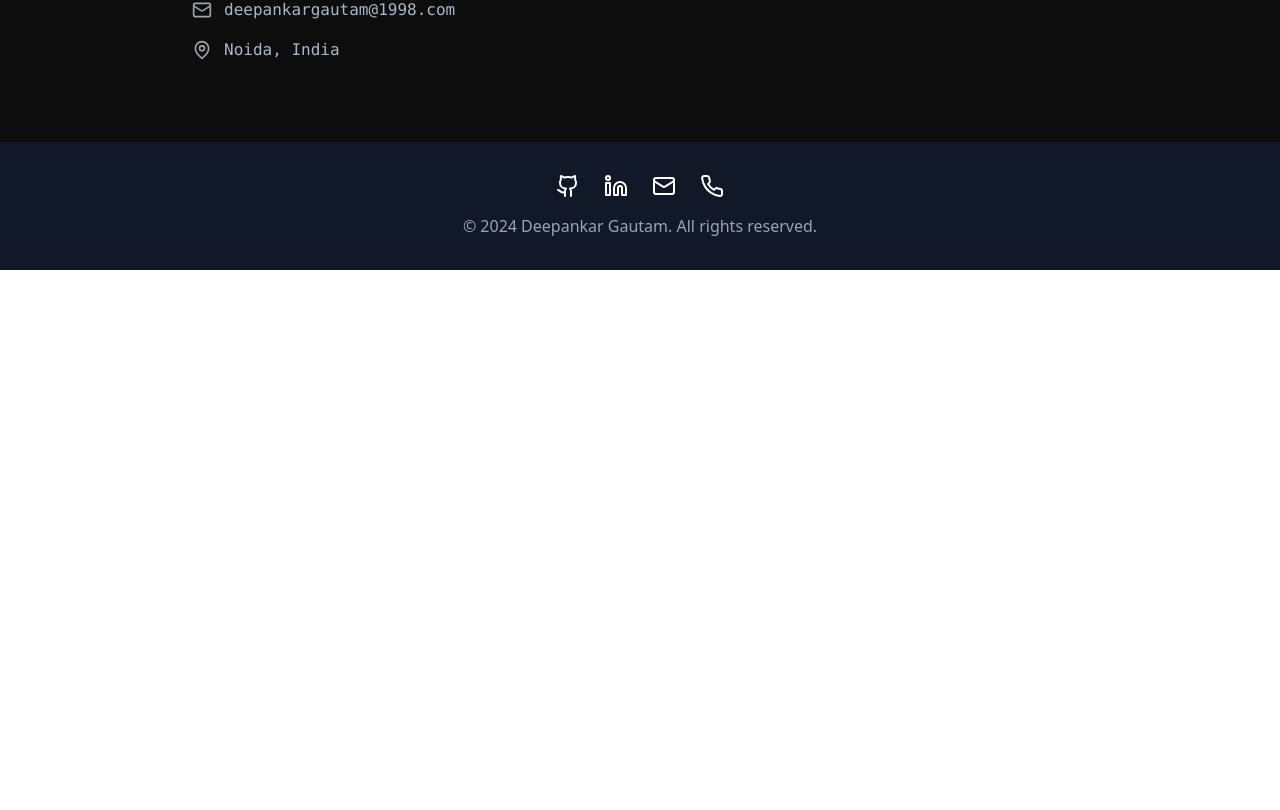
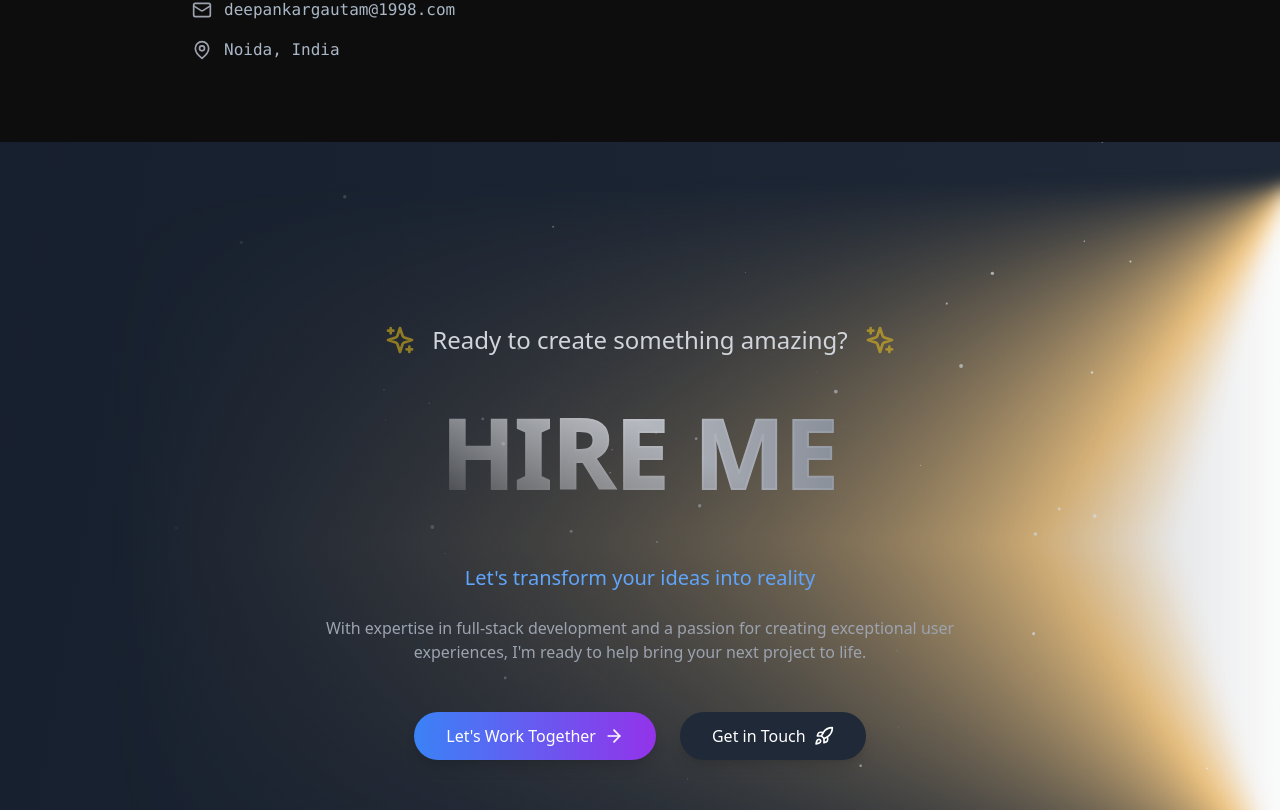
Before and after one commit to deepankargautam/Deepankar_Gautam_Portfolio, a React (Vite) app: page / in a window 1280 px wide. Shown: the part 6290-7100 px from the top of the page. Before the commit the page ends 6560 px from the top, so only its background shows below. Built offline with nearby package versions, Linux system fonts and the light colour scheme.

Commit message:
hire me section added

```diff
--- a/src/App.tsx
+++ b/src/App.tsx
@@ -8,6 +8,7 @@ import Education from "./components/Education";
 import Contact from "./components/Contact";
 import Works from "./components/Works";
 import ChatBot from './components/ChatBot';
+import Hire from './components/Hire';
 function App() {
   const [menuOpen, setMenuOpen] = useState(false);
 
@@ -78,6 +79,7 @@ function App() {
         <Works />
         <Education />
         <Contact />
+        <Hire />
         <div className="fixed bottom-4 right-4 z-50">
         <ChatBot />
       </div>
--- /dev/null
+++ b/src/components/Hire.tsx
@@ -0,0 +1,174 @@
+import React, { useEffect, useRef } from 'react';
+import { motion } from 'framer-motion';
+import { Sparkles, Rocket, ArrowRight } from 'lucide-react';
+
+const Hire = () => {
+  const canvasRef = useRef<HTMLCanvasElement>(null);
+
+  useEffect(() => {
+    const canvas = canvasRef.current;
+    if (!canvas) return;
+
+    const ctx = canvas.getContext('2d');
+    if (!ctx) return;
+
+    const setCanvasSize = () => {
+      canvas.width = canvas.offsetWidth;
+      canvas.height = canvas.offsetHeight;
+    };
+    setCanvasSize();
+    window.addEventListener('resize', setCanvasSize);
+
+    const stars: { x: number; y: number; size: number; speed: number }[] = [];
+    const numStars = 100;
+
+    for (let i = 0; i < numStars; i++) {
+      stars.push({
+        x: Math.random() * canvas.width,
+        y: Math.random() * canvas.height,
+        size: Math.random() * 2,
+        speed: Math.random() * 0.5 + 0.1
+      });
+    }
+
+    const animate = () => {
+      ctx.clearRect(0, 0, canvas.width, canvas.height);
+
+      stars.forEach(star => {
+        ctx.beginPath();
+        ctx.arc(star.x, star.y, star.size, 0, Math.PI * 2);
+        ctx.fillStyle = 'rgba(255, 255, 255, 0.8)';
+        ctx.fill();
+
+        star.x += star.speed;
+
+        if (star.x > canvas.width) {
+          star.x = 0;
+        }
+      });
+
+      requestAnimationFrame(animate);
+    };
+
+    animate();
+
+    return () => {
+      window.removeEventListener('resize', setCanvasSize);
+    };
+  }, []);
+
+  const textVariants = {
+    hidden: { opacity: 0, y: 20 },
+    visible: {
+      opacity: 1,
+      y: 0,
+      transition: {
+        duration: 0.8,
+        ease: "easeOut"
+      }
+    }
+  };
+
+  const containerVariants = {
+    hidden: { opacity: 0 },
+    visible: {
+      opacity: 1,
+      transition: {
+        staggerChildren: 0.3
+      }
+    }
+  };
+
+  return (
+    <section className="relative h-screen w-full border-b border-gray-800 overflow-hidden">
+      <div className="relative w-full h-full">
+        <div className="mx-auto w-full px-6 xl:max-w-7xl flex h-full flex-col">
+          {/* Gradient Effect */}
+          <div className="absolute -inset-y-[25%] -right-24 flex w-[100vw] flex-col xl:-right-6 xl:w-[1200px]"
+               style={{
+                 maskImage: 'linear-gradient(to right, rgba(255, 255, 255, 0), rgb(255, 255, 255))',
+               }}>
+            <div className="flex flex-col w-full h-full blur">
+              <div className="grow"
+                   style={{
+                     background: 'conic-gradient(from 180deg at 99% 40% in lab, rgb(255, 255, 255) 18deg, rgb(255, 208, 134) 36deg, rgba(17, 17, 17, 0) 90deg, rgba(17, 17, 17, 0) 342deg, rgb(255, 255, 255) 360deg)'
+                   }}></div>
+              <div className="grow"
+                   style={{
+                     background: 'conic-gradient(from 0deg at 99% 60% in lab, rgb(255, 255, 255) 0deg, rgba(17, 17, 17, 0) 18deg, rgba(17, 17, 17, 0) 270deg, rgb(255, 208, 134) 324deg, rgb(255, 255, 255) 342deg)'
+                   }}></div>
+            </div>
+            <canvas ref={canvasRef} className="absolute inset-0 h-full w-full"></canvas>
+          </div>
+
+          {/* Content */}
+          <div className="relative w-full flex grow items-center justify-center z-20">
+            <motion.div
+              variants={containerVariants}
+              initial="hidden"
+              animate="visible"
+              className="text-center space-y-12"
+            >
+              <motion.div
+                variants={textVariants}
+                className="flex items-center justify-center space-x-4"
+              >
+                <Sparkles className="w-8 h-8 text-yellow-400 animate-pulse" />
+                <h2 className="text-2xl font-light text-gray-300">Ready to create something amazing?</h2>
+                <Sparkles className="w-8 h-8 text-yellow-400 animate-pulse" />
+              </motion.div>
+
+              <motion.h1
+                variants={textVariants}
+                className="text-8xl font-bold text-transparent bg-clip-text bg-gradient-to-r from-white to-gray-500 pb-4"
+                style={{
+                  WebkitTextStroke: '2px rgba(255,255,255,0.1)',
+                  maskImage: 'linear-gradient(30deg, rgba(255,255,255,0) 15%, rgba(255,255,255, 1), rgba(255,255,255, 1))'
+                }}
+              >
+                HIRE ME
+              </motion.h1>
+
+              <motion.div
+                variants={textVariants}
+                className="max-w-2xl mx-auto space-y-6"
+              >
+                <p className="text-xl text-blue-400 font-light">Let's transform your ideas into reality</p>
+                <p className="text-gray-400">
+                  With expertise in full-stack development and a passion for creating exceptional user experiences,
+                  I'm ready to help bring your next project to life.
+                </p>
+              </motion.div>
+
+              <motion.div
+                variants={textVariants}
+                className="flex justify-center space-x-6"
+              >
+                <motion.a
+                  href="#contact"
+                  whileHover={{ scale: 1.05 }}
+                  whileTap={{ scale: 0.95 }}
+                  className="flex items-center space-x-2 px-8 py-3 bg-gradient-to-r from-blue-500 to-purple-600 rounded-full text-white font-medium shadow-lg hover:shadow-xl transition-all duration-300"
+                >
+                  <span>Let's Work Together</span>
+                  <ArrowRight className="w-5 h-5" />
+                </motion.a>
+                <motion.a
+                  href="mailto:deepankargautam@1998.com"
+                  whileHover={{ scale: 1.05 }}
+                  whileTap={{ scale: 0.95 }}
+                  className="flex items-center space-x-2 px-8 py-3 bg-gray-800 rounded-full text-white font-medium shadow-lg hover:shadow-xl transition-all duration-300"
+                >
+                  <span>Get in Touch</span>
+                  <Rocket className="w-5 h-5" />
+                </motion.a>
+              </motion.div>
+            </motion.div>
+          </div>
+        </div>
+      </div>
+    </section>
+  );
+};
+
+export default Hire;
```
